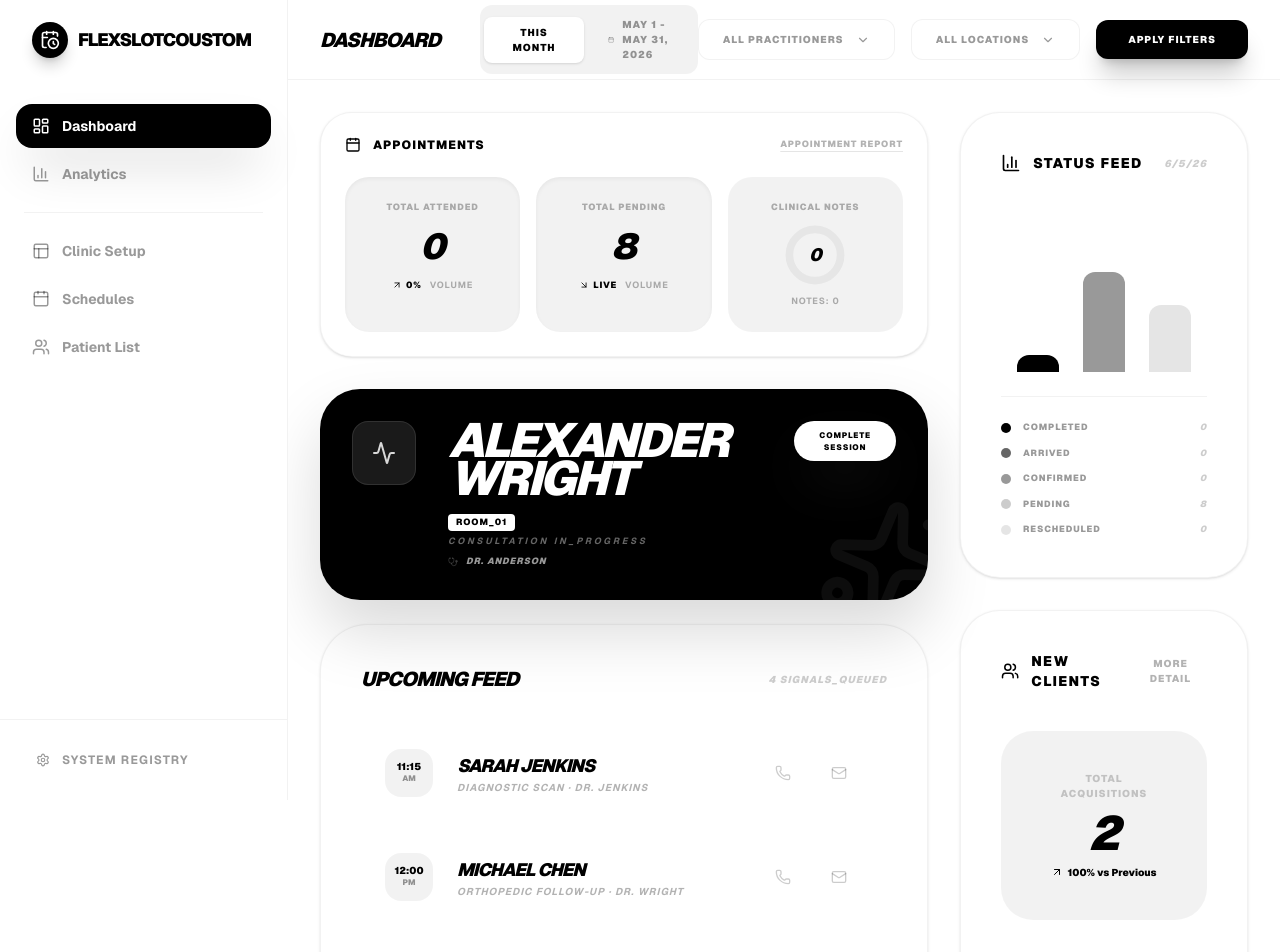
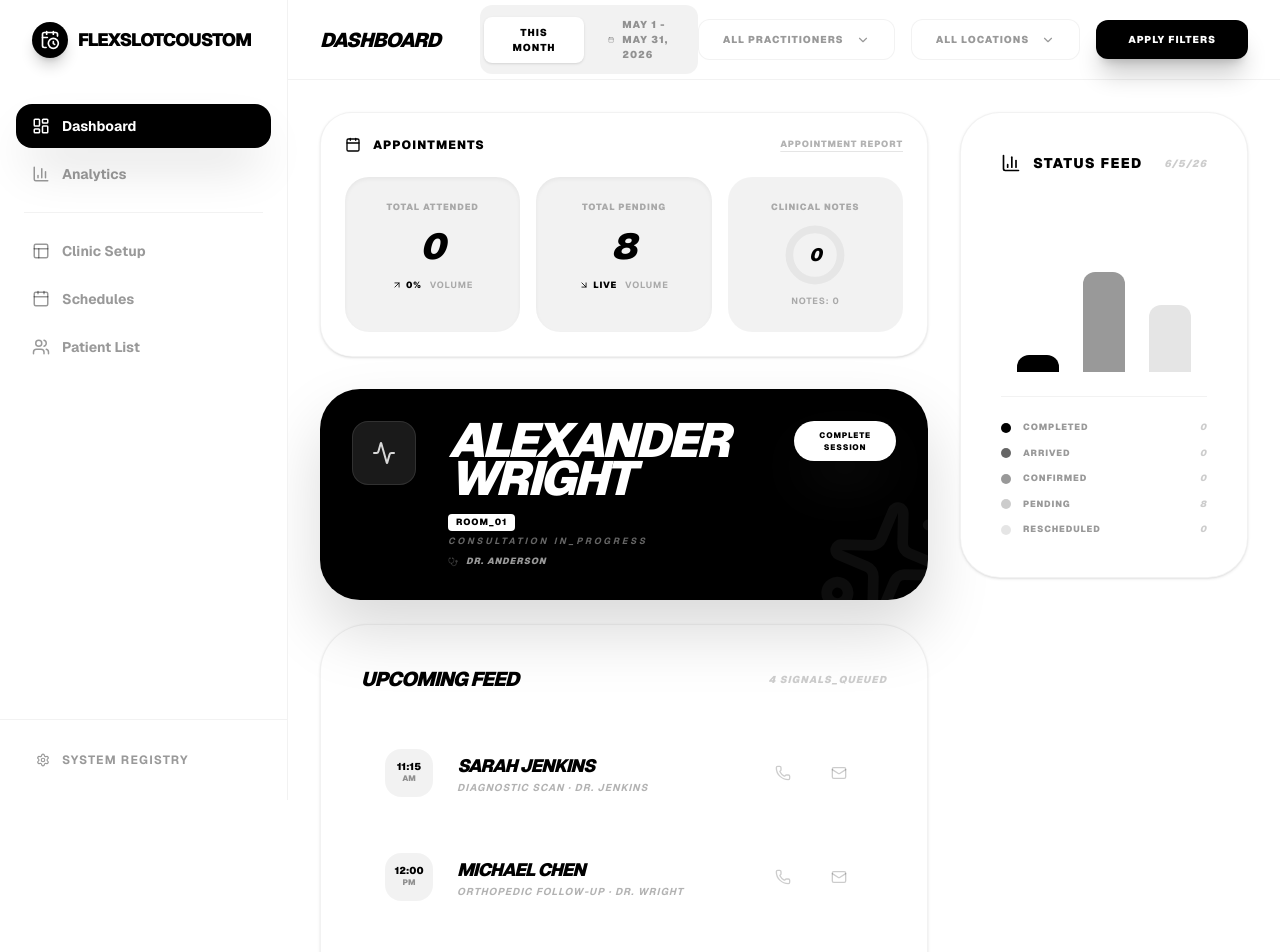
Before and after one commit to FlexSlotCustom0/FlexSlotCustom, a Next.js app in the folder frontend/: page /dashboard/owner in a window 1280 px wide. Shown: the top 952 px of the page. Built offline with nearby package versions, Linux system fonts and the light colour scheme.

Commit message:
Update page.tsx

```diff
--- a/frontend/src/app/dashboard/owner/page.tsx
+++ b/frontend/src/app/dashboard/owner/page.tsx
@@ -390,24 +390,6 @@ function MonochromeCommandCenter({ bookings, doneCount, notesCount, onComplete }
           </div>
         </div>
 
-        <div className="bg-white border border-black/5 rounded-[2.5rem] p-10 shadow-sm">
-          <div className="flex justify-between items-center mb-10">
-            <div className="flex items-center gap-3">
-              <Users className="w-5 h-5" />
-              <h3 className="text-sm font-black uppercase tracking-widest">New Clients</h3>
-            </div>
-            <button className="text-[10px] font-black uppercase tracking-widest text-black/30 hover:text-black">More Detail</button>
-          </div>
-          <div className="bg-black/5 rounded-[2rem] p-10 text-center space-y-2 group hover:bg-black hover:text-white transition-all cursor-pointer">
-            <div className="text-[10px] font-black text-black/20 group-hover:text-white/30 uppercase tracking-widest">Total Acquisitions</div>
-            <div className="text-5xl font-black italic">2</div>
-            <div className="flex items-center justify-center gap-1 text-[10px] font-black">
-              <ArrowUpRight size={12} />
-              100% vs Previous
-            </div>
-          </div>
-          <button className="w-full mt-10 text-left text-[10px] font-black uppercase tracking-widest text-black/30 hover:text-black underline underline-offset-4 decoration-black/10 transition-colors">New Client Report</button>
-        </div>
       </div>
     </div>
   );
```
